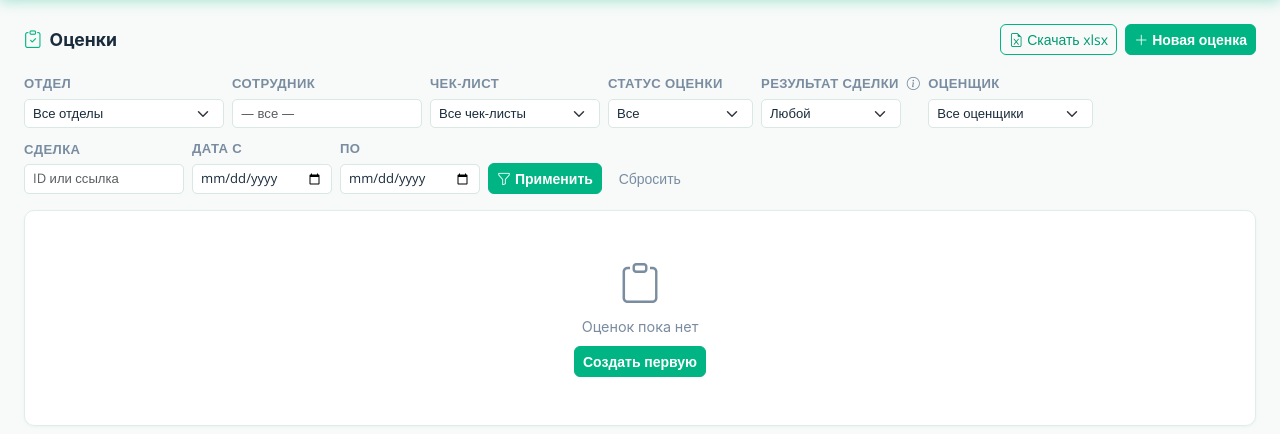
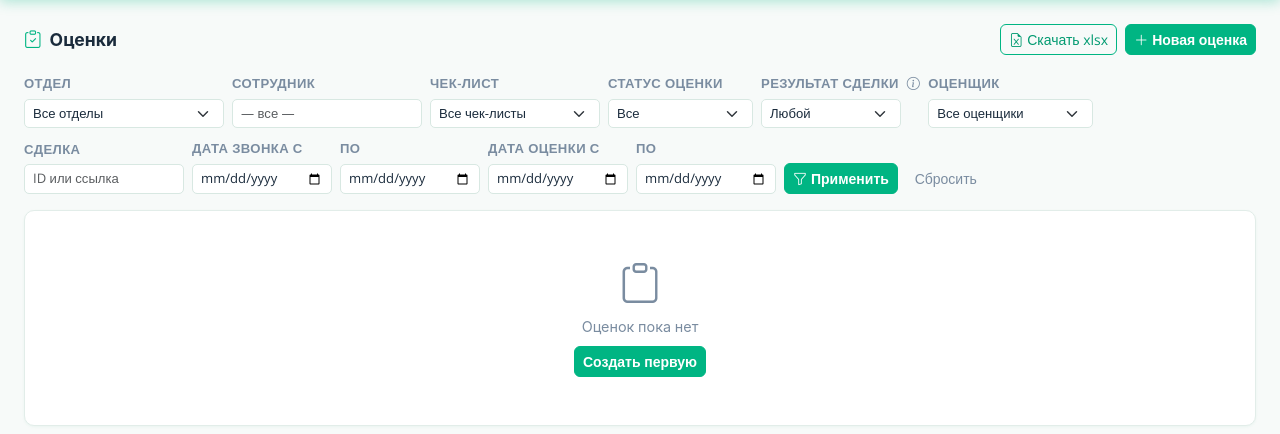
Before and after one commit to Legra13/listening_calls, a Python web app: template app/templates/evaluations/index.html in a window 1280 px wide. Shown: the part 59-493 px from the top of the page. Run offline with Jinja, Linux system fonts and the light colour scheme; the template is opened without the code that fills it, so the values that code supplies are empty; some libraries are stand-ins or nearby versions.

Commit message:
feat: фильтр по дате оценки в списке оценок
Co-Authored-By: Claude Sonnet 4.6 <noreply@anthropic.com>

```diff
--- a/app/templates/evaluations/index.html
+++ b/app/templates/evaluations/index.html
@@ -83,7 +83,7 @@
            value="{{ filters.deal_id }}" style="width:160px">
   </div>
   <div class="col-auto">
-    <label class="form-label form-label-sm mb-1 text-muted">Дата с</label>
+    <label class="form-label form-label-sm mb-1 text-muted">Дата звонка с</label>
     <input type="date" name="date_from" class="form-control form-control-sm"
            value="{{ filters.date_from }}" style="width:140px">
   </div>
@@ -91,6 +91,16 @@
     <label class="form-label form-label-sm mb-1 text-muted">по</label>
     <input type="date" name="date_to" class="form-control form-control-sm"
            value="{{ filters.date_to }}" style="width:140px">
+  </div>
+  <div class="col-auto">
+    <label class="form-label form-label-sm mb-1 text-muted">Дата оценки с</label>
+    <input type="date" name="rated_from" class="form-control form-control-sm"
+           value="{{ filters.rated_from }}" style="width:140px">
+  </div>
+  <div class="col-auto">
+    <label class="form-label form-label-sm mb-1 text-muted">по</label>
+    <input type="date" name="rated_to" class="form-control form-control-sm"
+           value="{{ filters.rated_to }}" style="width:140px">
   </div>
   <div class="col-auto">
     <button type="submit" class="btn btn-sm btn-dark">
@@ -102,7 +112,7 @@
 
 {% macro sort_url(col) %}
   {% set new_dir = "asc" if (sort == col and dir == "desc") else "desc" %}
-  /evaluations?sort={{ col }}&dir={{ new_dir }}&operator={{ filters.operator }}&checklist_id={{ filters.checklist_id }}&eval_status={{ filters.eval_status }}&stage={{ filters.stage }}&department={{ filters.department }}&date_from={{ filters.date_from }}&date_to={{ filters.date_to }}&deal_id={{ filters.deal_id }}&evaluator_id={{ filters.evaluator_id }}
+  /evaluations?sort={{ col }}&dir={{ new_dir }}&operator={{ filters.operator }}&checklist_id={{ filters.checklist_id }}&eval_status={{ filters.eval_status }}&stage={{ filters.stage }}&department={{ filters.department }}&date_from={{ filters.date_from }}&date_to={{ filters.date_to }}&deal_id={{ filters.deal_id }}&evaluator_id={{ filters.evaluator_id }}&rated_from={{ filters.rated_from }}&rated_to={{ filters.rated_to }}
 {%- endmacro %}
 
 {% macro sort_icon(col) %}
```
Also changed, not shown: app/routers/evaluations.py (+16 -0 lines).
